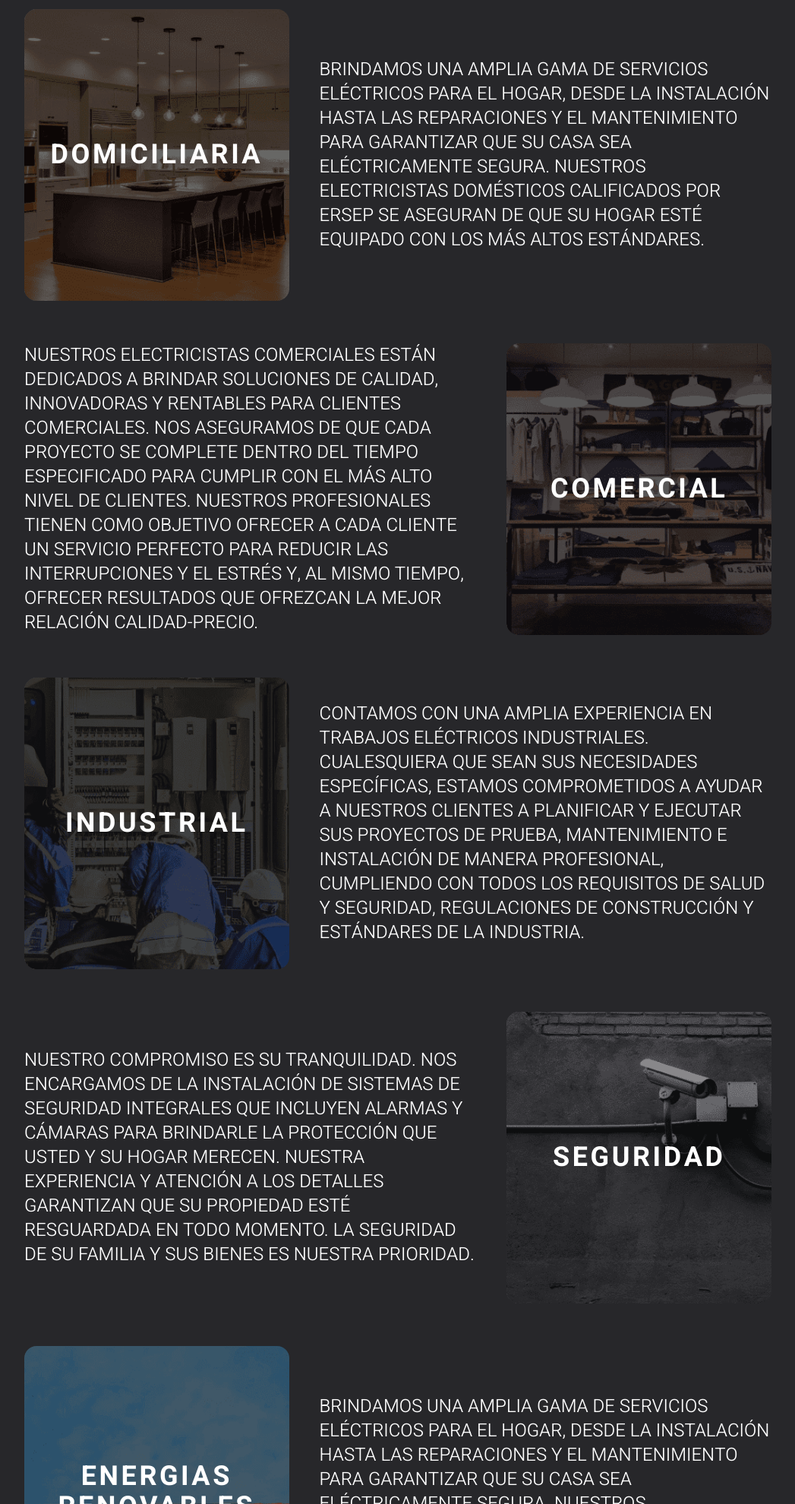
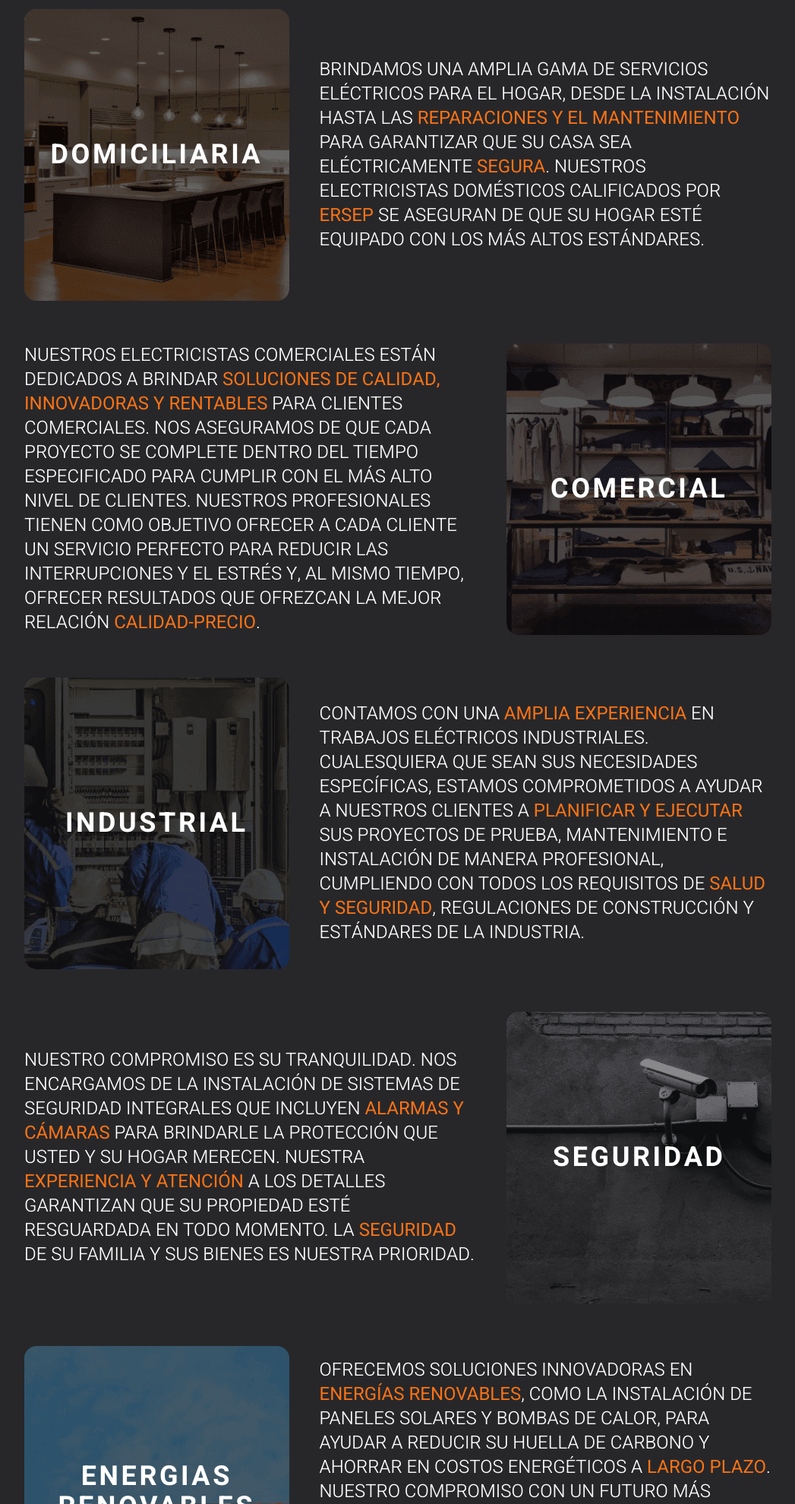
Before and after one commit to Nahu-N-Castro/SESC-SPA, a website: page index.html in a window 1280 px wide. Shown: the part 820-2800 px from the top of the page at 76% size, without its empty margins (116-1163 px from the left). Drawn offline with nearby package versions, Linux system fonts and the light colour scheme.

Commit message:
fixed style

```diff
--- a/index.html
+++ b/index.html
@@ -67,7 +67,8 @@
     </section>
 
     <div
-      class="flex flex-col justify-center items-center gap-10 lg:px-8 w-full lg:mb-1 mb-10">
+      class="flex flex-col justify-center items-center gap-10 px-3 lg:px-8 w-full">
+
       <section class="flex flex-col w-full px-5 py-8 gap-14">
         <article class="flex flex-col items-center lg:flex-row lg:px-24 gap-10">
           <div
@@ -79,26 +80,26 @@
             DOMICILIARIA
           </div>
           <p
-            class="flex w-full items-center uppercase text-base lg:text-xl xl:text-2xl font-light break-words">
+            class="w-full items-center uppercase text-base lg:text-xl xl:text-2xl font-light break-words">
             Brindamos una amplia gama de servicios eléctricos para el hogar,
-            desde la instalación hasta las reparaciones y el mantenimiento para
-            garantizar que su casa sea eléctricamente segura. Nuestros
-            electricistas domésticos calificados por ERSEP se aseguran de que su
+            desde la instalación hasta las <strong class="text-orange-500">reparaciones y el mantenimiento</strong> para
+            garantizar que su casa sea eléctricamente <strong class="text-orange-500">segura</strong>. Nuestros
+            electricistas domésticos calificados por <strong class="text-orange-500">ERSEP </strong>se aseguran de que su
             hogar esté equipado con los más altos estándares.
           </p>
         </article>
         <article
           class="flex flex-col-reverse items-center lg:flex-row lg:px-24 gap-10">
           <p
-            class="flex w-full items-center uppercase text-base lg:text-xl xl:text-2xl font-light break-words">
+            class="w-full items-center uppercase text-base lg:text-xl xl:text-2xl font-light break-words">
             Nuestros electricistas comerciales están dedicados a brindar
-            soluciones de calidad, innovadoras y rentables para clientes
+            <strong class="text-orange-500" >soluciones de calidad, innovadoras y rentables</strong> para clientes
             comerciales. Nos aseguramos de que cada proyecto se complete dentro
             del tiempo especificado para cumplir con el más alto nivel de
             clientes. Nuestros profesionales tienen como objetivo ofrecer a cada
             cliente un servicio perfecto para reducir las interrupciones y el
             estrés y, al mismo tiempo, ofrecer resultados que ofrezcan la mejor
-            relación calidad-precio.
+            relación <strong class="text-orange-500">calidad-precio</strong>.
           </p>
           <div
             class="w-80 h-80 lg:w-[36rem] lg:h-[24rem] bg-cover flex justify-center items-center rounded-2xl text-3xl lg:text-4xl font-bold"
@@ -119,25 +120,25 @@
             INDUSTRIAL
           </div>
           <p
-            class="flex w-full items-center uppercase text-base lg:text-xl xl:text-2xl font-light">
-            Contamos con una amplia experiencia en trabajos eléctricos
+            class="w-full items-center uppercase text-base lg:text-xl xl:text-2xl font-light">
+            Contamos con una <strong class="text-orange-500">amplia experiencia </strong>en trabajos eléctricos
             industriales. Cualesquiera que sean sus necesidades específicas,
-            estamos comprometidos a ayudar a nuestros clientes a planificar y
-            ejecutar sus proyectos de prueba, mantenimiento e instalación de
-            manera profesional, cumpliendo con todos los requisitos de salud y
-            seguridad, regulaciones de construcción y estándares de la
+            estamos comprometidos a ayudar a nuestros clientes a <strong class="text-orange-500">planificar y
+              ejecutar</strong> sus proyectos de prueba, mantenimiento e instalación de
+            manera profesional, cumpliendo con todos los requisitos de <strong class="text-orange-500">salud y
+              seguridad</strong>, regulaciones de construcción y estándares de la
             industria.
           </p>
         </article>
         <article
           class="flex flex-col-reverse items-center lg:flex-row lg:px-24 gap-10">
           <p
-            class="flex w-full items-center uppercase text-base lg:text-xl xl:text-2xl font-light break-words">
+            class="w-full items-center uppercase text-base lg:text-xl xl:text-2xl font-light break-words">
             nuestro compromiso es su tranquilidad. Nos encargamos de la
-            instalación de sistemas de seguridad integrales que incluyen alarmas
-            y cámaras para brindarle la protección que usted y su hogar merecen.
-            Nuestra experiencia y atención a los detalles garantizan que su
-            propiedad esté resguardada en todo momento. La seguridad de su
+            instalación de sistemas de seguridad integrales que incluyen <strong class="text-orange-500">alarmas
+              y cámaras</strong> para brindarle la protección que usted y su hogar merecen.
+            Nuestra <strong class="text-orange-500">experiencia y atención</strong> a los detalles garantizan que su
+            propiedad esté resguardada en todo momento. La <strong class="text-orange-500">seguridad</strong> de su
             familia y sus bienes es nuestra prioridad.
           </p>
           <div
@@ -160,12 +161,8 @@
             <h1>RENOVABLES</h1>
           </div>
           <p
-            class="flex w-full items-center uppercase text-base lg:text-xl xl:text-2xl font-light break-words">
-            Brindamos una amplia gama de servicios eléctricos para el hogar,
-            desde la instalación hasta las reparaciones y el mantenimiento para
-            garantizar que su casa sea eléctricamente segura. Nuestros
-            electricistas domésticos calificados por ERSEP se aseguran de que su
-            hogar esté equipado con los más altos estándares.
+            class="w-full items-center uppercase text-base lg:text-xl xl:text-2xl font-light break-words">
+            Ofrecemos soluciones innovadoras en <strong class="text-orange-500">energías renovables</strong>, como la instalación de paneles solares y bombas de calor, para ayudar a reducir su huella de carbono y ahorrar en costos energéticos a <strong class="text-orange-500">largo plazo</strong>. Nuestro compromiso con un futuro más limpio y sostenible se refleja en cada proyecto que realizamos. Únase a la revolución de las <strong class="text-orange-500">energías renovables</strong> y haga su parte para proteger el medio ambiente mientras <strong class="text-orange-500">ahorra</strong> en su factura de energía.
           </p>
         </article>
       </section>
@@ -184,7 +181,7 @@
       </section>
 
       <section
-        class="grid grid-cols-2 xl:grid-cols-4 xl:h-[30rem] gap-3 p-5 w-full h-[50rem]">
+        class="grid grid-cols-2 xl:grid-cols-4 xl:h-[30rem] gap-3 w-full h-[50rem]">
         <div class="flex flex-col w-full gap-3">
           <div class="">
             <h1 class="uppercase font-bold text-3xl">Nuestros Servicios</h1>
@@ -319,7 +316,7 @@
             <strong class="text-orange-400">IRAM y de calidad</strong>.
           </p>
 
-          <div class="flex w-full gap-5">
+          <div class="flex w-full justify-center lg:justify-start gap-5">
             <img
               class="w-14 h-14 lg:w-20 lg:h-20"
               src="/public/iec.png"
@@ -345,7 +342,7 @@
         style="background-image: url('/public/torres.jpeg')">
         <div
           class="flex flex-col lg:flex-row gap-10 lg:gap-32 px-16 py-11 bg-black bg-opacity-25 rounded-2xl backdrop-blur-lg">
-          <div class="flex flex-col gap-3">
+          <div class="flex flex-col items-center lg:items-start gap-3">
             <img
               class="py-5"
               src="/public/icon-phone.png"
@@ -356,7 +353,7 @@
             <h2 class="font-light text-stone-300">+54 351-2922784</h2>
             <a class="underline" href="tel:+543512922784">Marcar Numero</a>
           </div>
-          <div class="flex flex-col gap-3">
+          <div class="flex flex-col items-center lg:items-start gap-3">
             <img
               class="py-5"
               src="/public/icon-email.png"
@@ -374,7 +371,7 @@
               >Enviarnos un mail</a
             >
           </div>
-          <div class="flex flex-col gap-3">
+          <div class="flex flex-col items-center lg:items-start gap-3">
             <img
               class="py-5"
               src="/public/icon-pin.png"
@@ -397,14 +394,22 @@
         <div
           class="flex flex-col lg:flex-row gap-8 lg:gap-16 w-full justify-center px-5">
           <div class="flex gap-16 justify-center">
-            <a href="" target="_blank">
-              <img class="w-12 h-12" src="/public/icon-fb.svg" />
+            <a href="https://www.facebook.com/PabloDCtecnico" target="_blank">
+              <img class="w-12 h-12" alt="Facebook" src="/public/icon-fb.svg" />
             </a>
-            <a href="" target="_blank">
-              <img class="w-12 h-12" src="/public/icon-ig.svg" />
+            <a
+              href="https://www.instagram.com/electricidad_sesc"
+              target="_blank">
+              <img
+                class="w-12 h-12"
+                alt="Instagram"
+                src="/public/icon-ig.svg" />
             </a>
             <a href="https://wa.me/543512922784" target="_blank">
-              <img class="w-12 h-12" src="/public/icon-wsp.svg" />
+              <img
+                class="w-12 h-12"
+                alt="Whatsapp"
+                src="/public/icon-wsp.svg" />
             </a>
           </div>
 
```
Also changed, not shown: public/styles.css.
